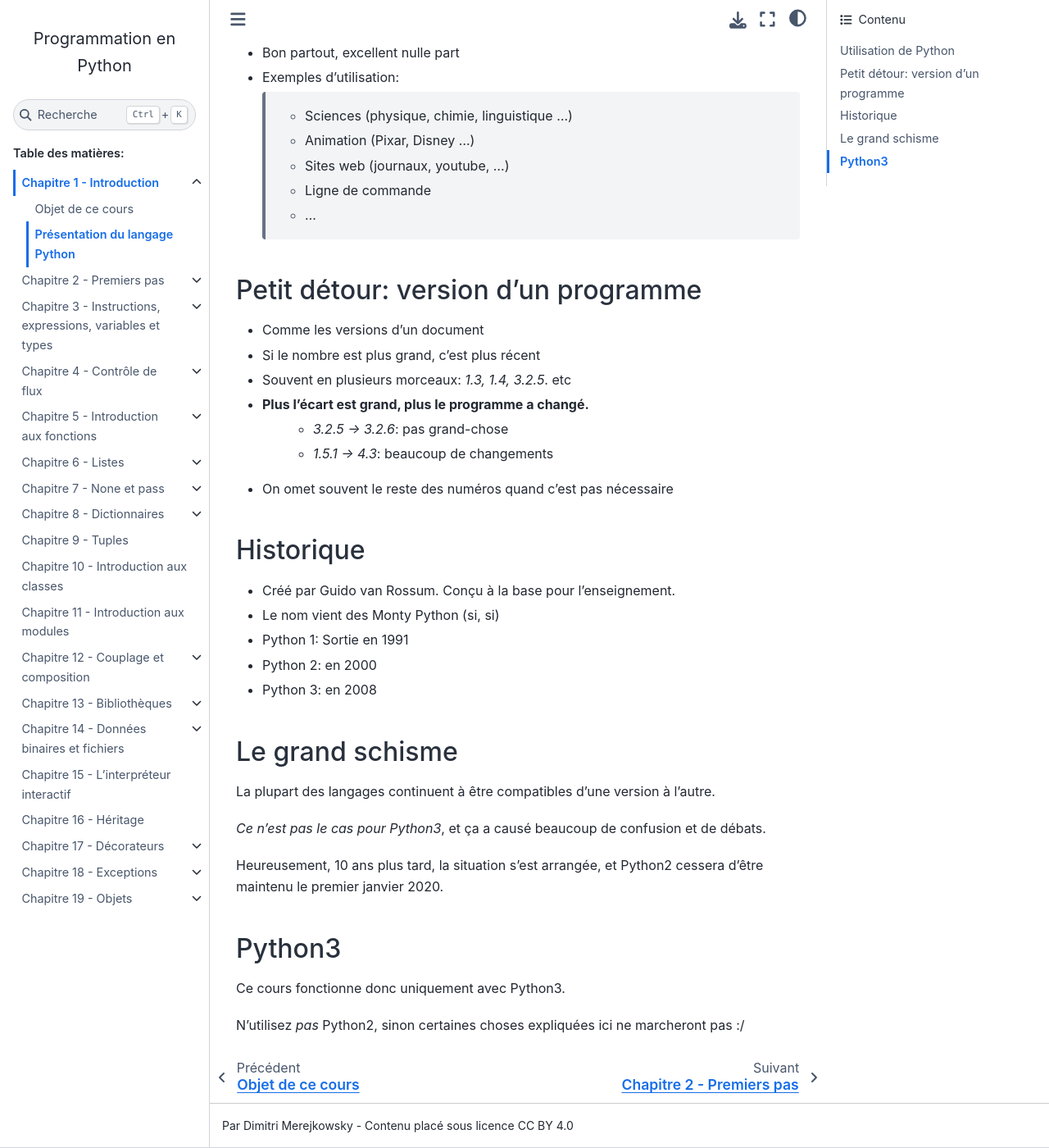
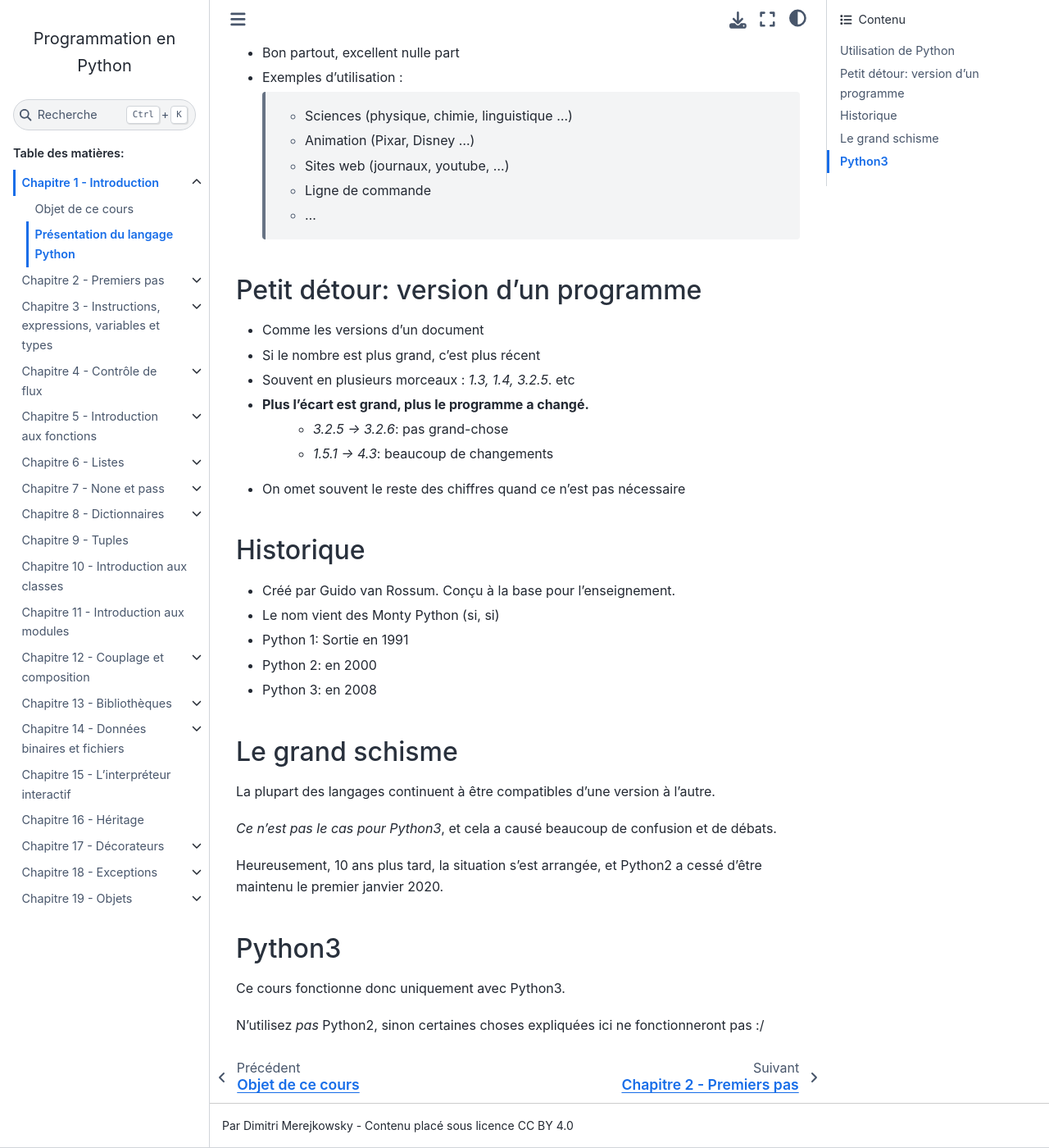
Before and after one commit to gruiick/cours-python, a Sphinx documentation site: the page built from source/01-introduction/02-le-langage-python.rst, in a window 1280 px wide and 1400 px high, scrolled down 195 px. Shown: the whole window at 82% size. Built offline with Sphinx 7.4.7 and the Sphinx Book theme 1.1.4, drawn with Linux system fonts in a browser that asks for light colours.

Commit message:
typos § 01/02

```diff
--- a/source/01-introduction/02-le-langage-python.rst
+++ b/source/01-introduction/02-le-langage-python.rst
@@ -8,7 +8,7 @@ Utilisation de Python
 
 * Bon partout, excellent nulle part
 
-* Exemples d'utilisation:
+* Exemples d'utilisation :
 
     * Sciences (physique, chimie, linguistique ...)
     * Animation (Pixar, Disney ...)
@@ -21,11 +21,11 @@ Petit détour: version d'un programme
 
 * Comme les versions d'un document
 * Si le nombre est plus grand, c'est plus récent
-* Souvent en plusieurs morceaux: `1.3, 1.4, 3.2.5`. etc
+* Souvent en plusieurs morceaux : `1.3, 1.4, 3.2.5`. etc
 * Plus l'écart est grand, plus le programme a changé.
     * `3.2.5 -> 3.2.6`: pas grand-chose
     * `1.5.1 -> 4.3`: beaucoup de changements
-* On omet souvent le reste des numéros quand c'est pas nécessaire
+* On omet souvent le reste des chiffres quand ce n'est pas nécessaire
 
 Historique
 ----------
@@ -41,13 +41,13 @@ Le grand schisme
 
 La plupart des langages continuent à être compatibles d'une version à l'autre.
 
-*Ce n'est pas le cas pour Python3*, et ça a causé beaucoup de confusion et de débats.
+*Ce n'est pas le cas pour Python3*, et cela a causé beaucoup de confusion et de débats.
 
-Heureusement, 10 ans plus tard, la situation s'est arrangée, et Python2 cessera d'être maintenu le premier janvier 2020.
+Heureusement, 10 ans plus tard, la situation s'est arrangée, et Python2 a cessé d'être maintenu le premier janvier 2020.
 
 Python3
 -------
 
 Ce cours fonctionne donc uniquement avec Python3.
 
-N'utilisez *pas* Python2, sinon certaines choses expliquées ici ne marcheront pas :/
+N'utilisez *pas* Python2, sinon certaines choses expliquées ici ne fonctionneront pas :/
```
